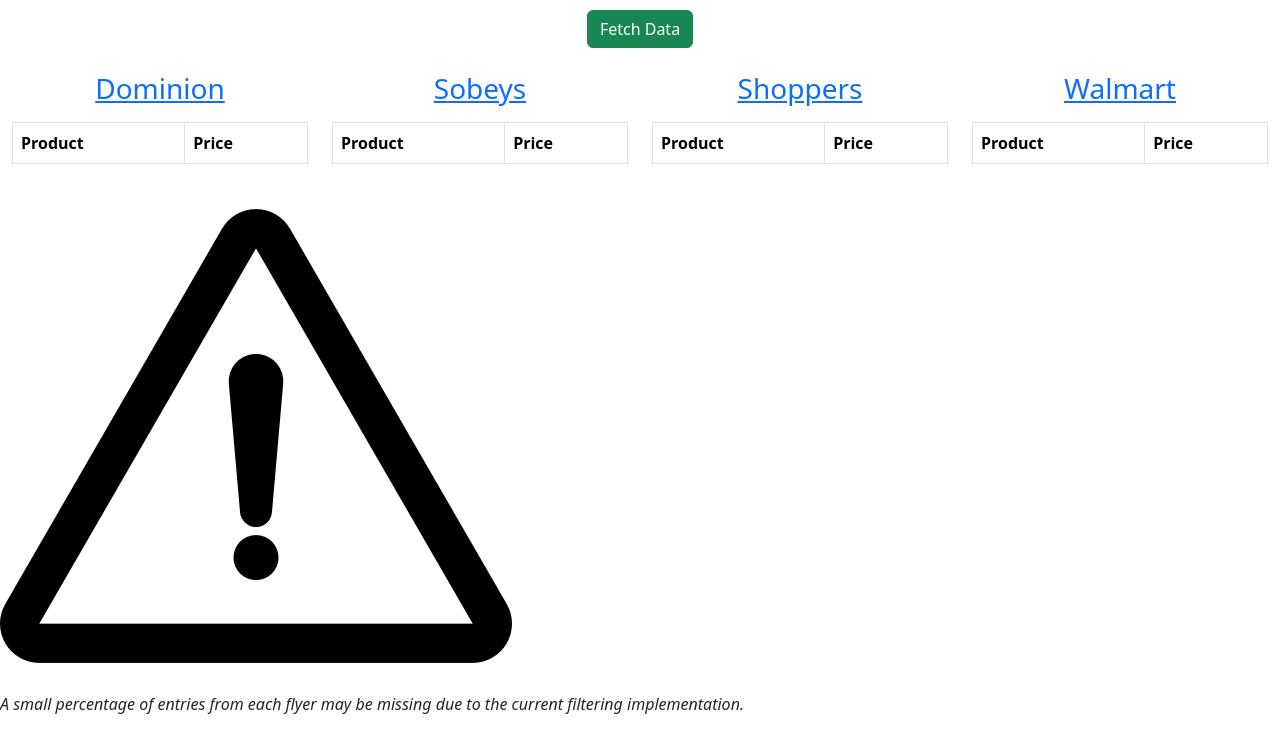
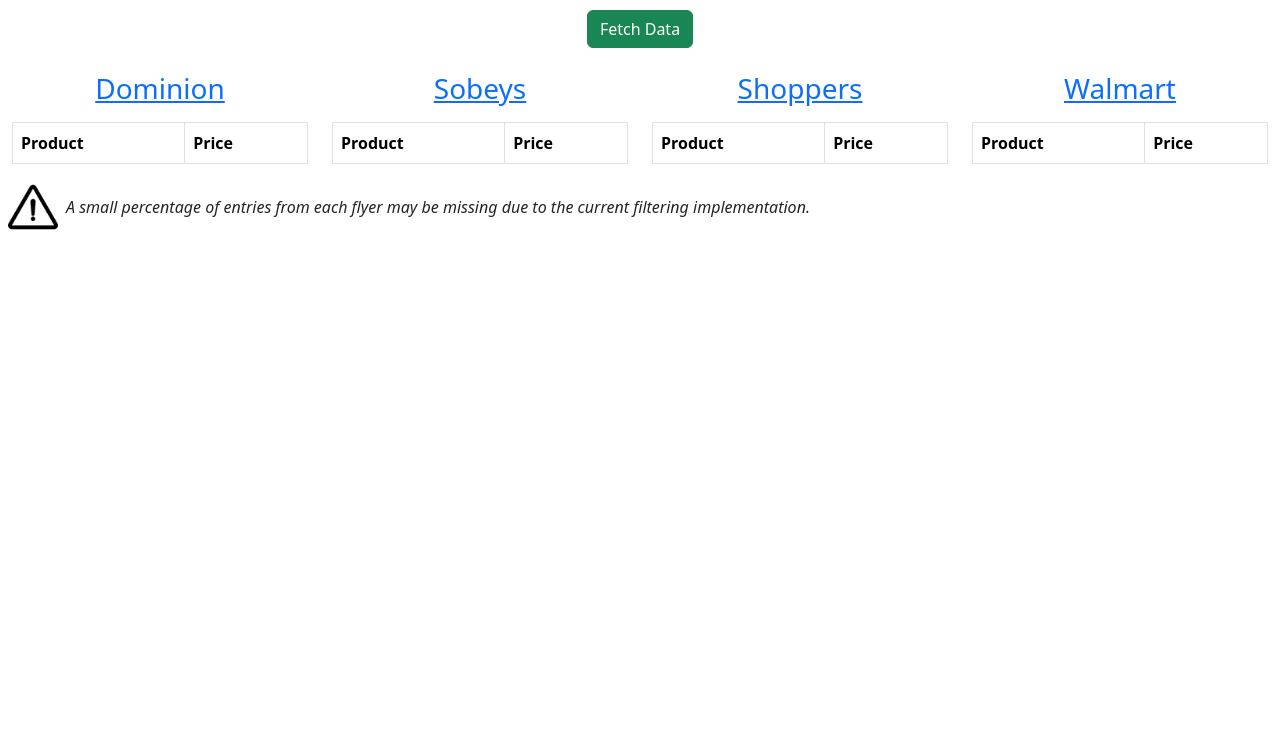
Before and after one commit to Tiamtum/flyer-search, a plain HTML site: page index.html in a window 1280 px wide. Shown: the part 62-800 px from the top of the page. Drawn offline with nearby package versions, Linux system fonts and the light colour scheme.

Commit message:
Update styles.css

```diff
--- a/styles.css
+++ b/styles.css
@@ -1,3 +1,18 @@
 .empty{
     background-color: darkgray !important;
 }
+img[src="caution-sign.png"]{
+    display:inline;
+    height:50px;
+    width: auto;
+    margin-left: 0.5rem;
+}
+#caution{
+    display:flex;
+    flex-direction: row;
+    align-items: center;
+}
+#caution p{
+    padding-top:15px;
+    margin-left: 0.5rem;
+}
```
